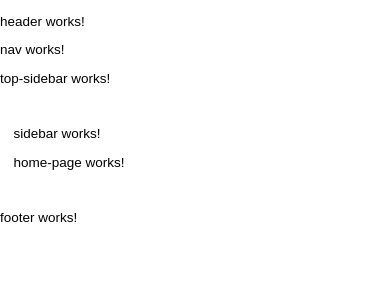
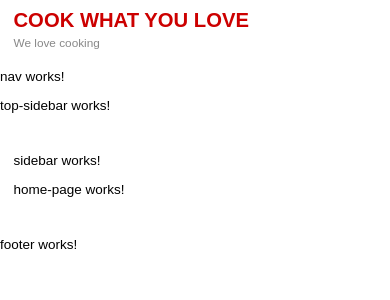
Before and after one commit to MaksymMishchenko/CookingBlogFrontend, an Angular app in the folder CookingBlogFrontend/: page / in a window 390 px wide. Shown: the top 300 px of the page. Built offline with nearby package versions, Linux system fonts and the light colour scheme.

Commit message:
feat(header): add header markup and responsive styles

```diff
--- a/CookingBlogFrontend/src/app/shared/components/header/header.component.html
+++ b/CookingBlogFrontend/src/app/shared/components/header/header.component.html
@@ -1 +1,6 @@
-<p>header works!</p>
+<header id="header" class="page-header">
+    <div class="title">
+        <h1>Cook what you love</h1>
+        <div class="slogan">We love cooking</div>
+    </div>
+</header>
--- a/CookingBlogFrontend/src/app/shared/components/header/header.component.scss
+++ b/CookingBlogFrontend/src/app/shared/components/header/header.component.scss
@@ -0,0 +1,33 @@
+.page-header {
+    padding: 0.4em 1em;
+    background-color: #fff;
+}
+
+.title>h1 {
+    color: #cc0000;
+    text-transform: uppercase;
+    font-size: 1.5rem;
+    margin: .2em 0
+}
+
+.slogan {
+    color: #888;
+    font-size: 0.875em;
+    margin: 0;
+}
+
+@media (min-width: 35em) {
+    .title>h1{
+        font-size: 2.25rem;
+    }
+
+    .page-header {
+        padding: 1em;
+    }
+}
+
+@media (min-width: 50em) {
+    .page-header {
+      padding: 1em 4em;
+    }
+  }
--- a/CookingBlogFrontend/src/app/shared/components/main-layout/main-layout.component.ts
+++ b/CookingBlogFrontend/src/app/shared/components/main-layout/main-layout.component.ts
@@ -4,7 +4,6 @@ import { HeaderComponent } from '../header/header.component';
 import { TopSidebarComponent } from '../top-sidebar/top-sidebar.component';
 import { NavComponent } from '../nav/nav.component';
 import { SidebarComponent } from '../sidebar/sidebar.component';
-import { PostComponent } from '../post/post.component';
 import { FooterComponent } from '../footer/footer.component';
 
 @Component({
```
